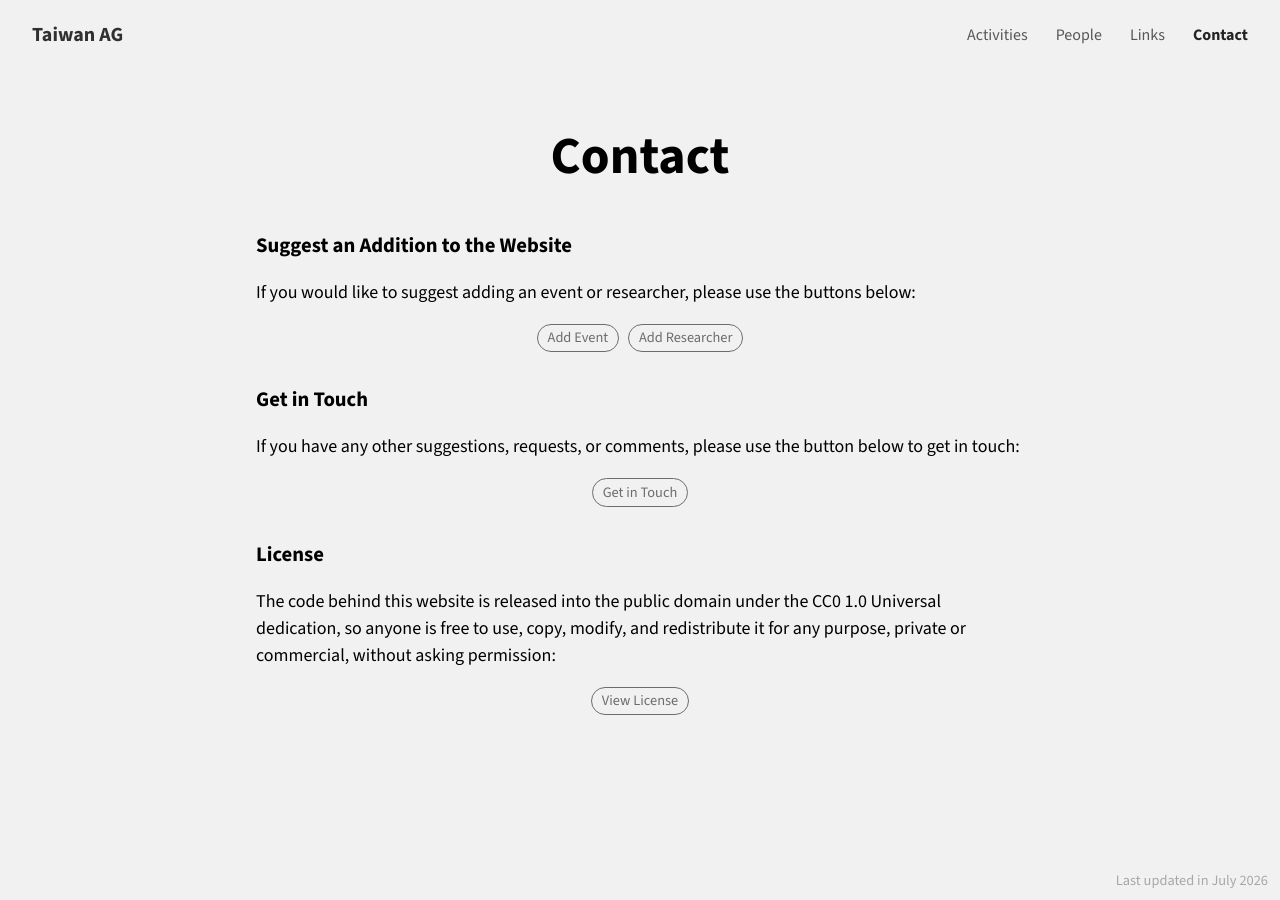
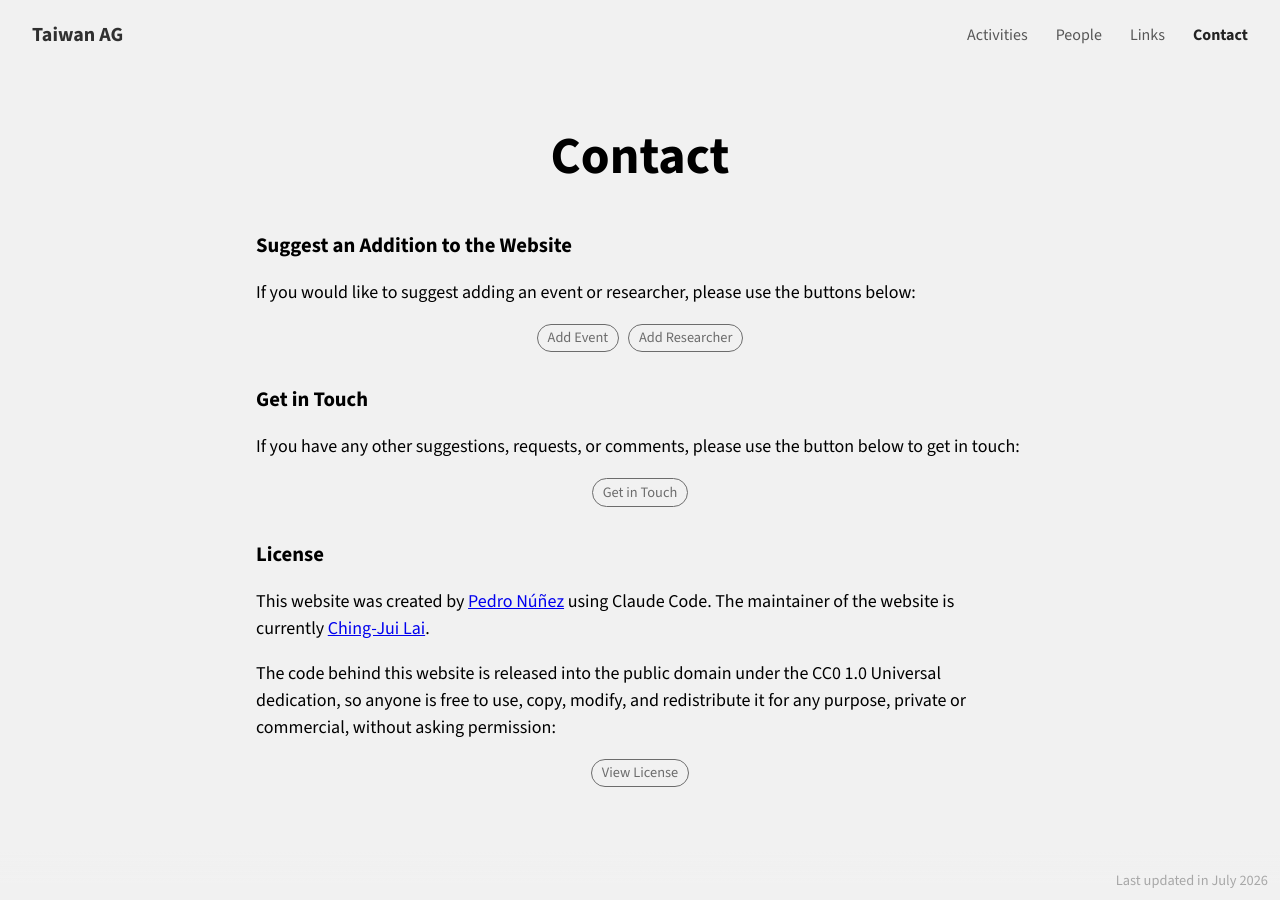
Before and after one commit to taiwan-ag/taiwan-ag.github.io, a Jekyll site: the page built from contact.md, in a window 1280 px wide. Built offline with Jekyll 4.4.1, drawn with Linux system fonts in a browser that asks for light colours.

Commit message:
Credit site creator and maintainer on Contact page and LICENSE
Co-Authored-By: Claude Sonnet 5 <noreply@anthropic.com>
Claude-Session: https://claude.ai/code/session_01CZVmoPjX3ggdtmZasXMbfR

```diff
--- a/contact.md
+++ b/contact.md
@@ -26,6 +26,10 @@ button below to get in touch:
 
 ## License
 
+This website was created by [Pedro Núñez](https://pedro-nunez.github.io)
+using Claude Code. The maintainer of the website is currently
+[Ching-Jui Lai](https://sites.google.com/site/cjlai72).
+
 The code behind this website is released into the public domain under the
 CC0 1.0 Universal dedication, so anyone is free to use, copy, modify, and
 redistribute it for any purpose, private or commercial, without asking
```
Also changed, not shown: 1 other file.
